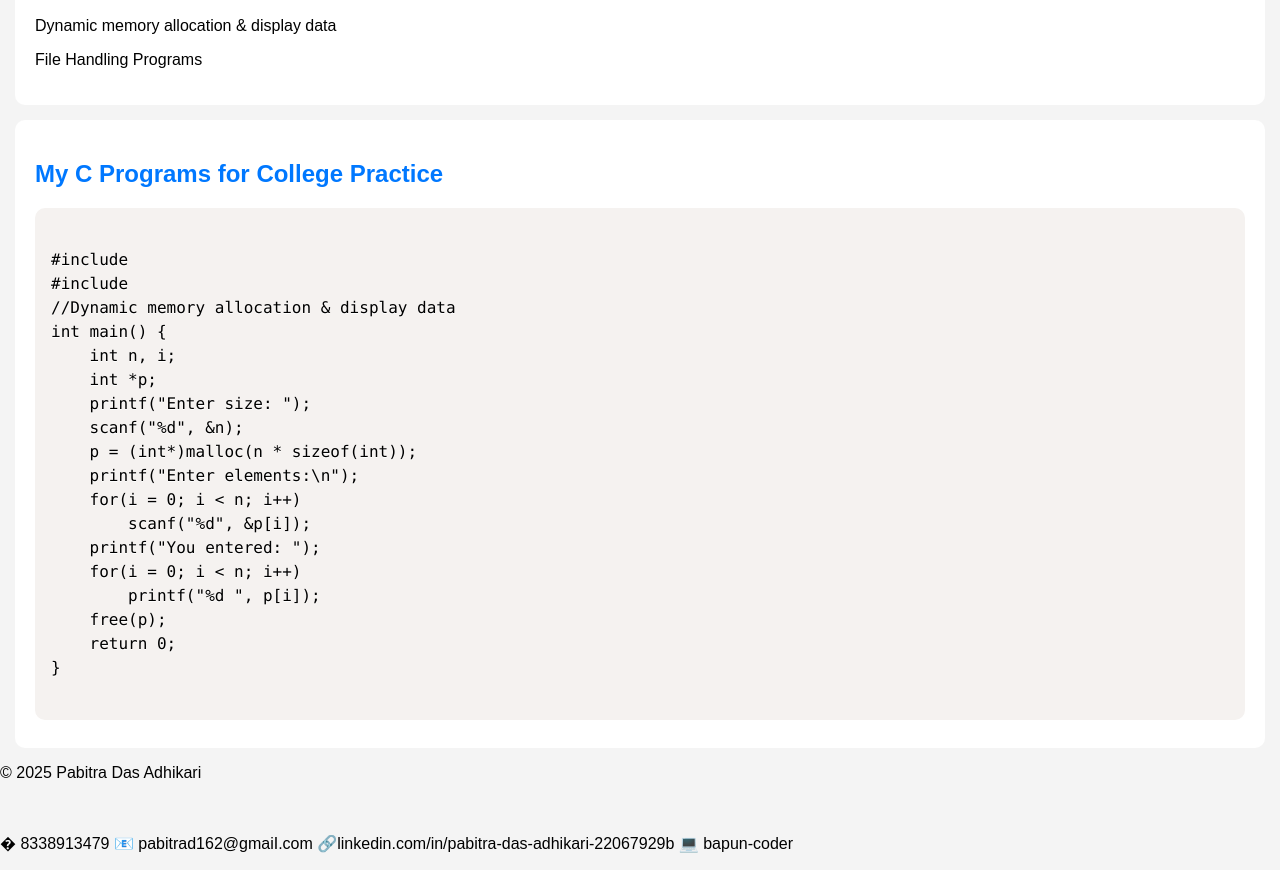
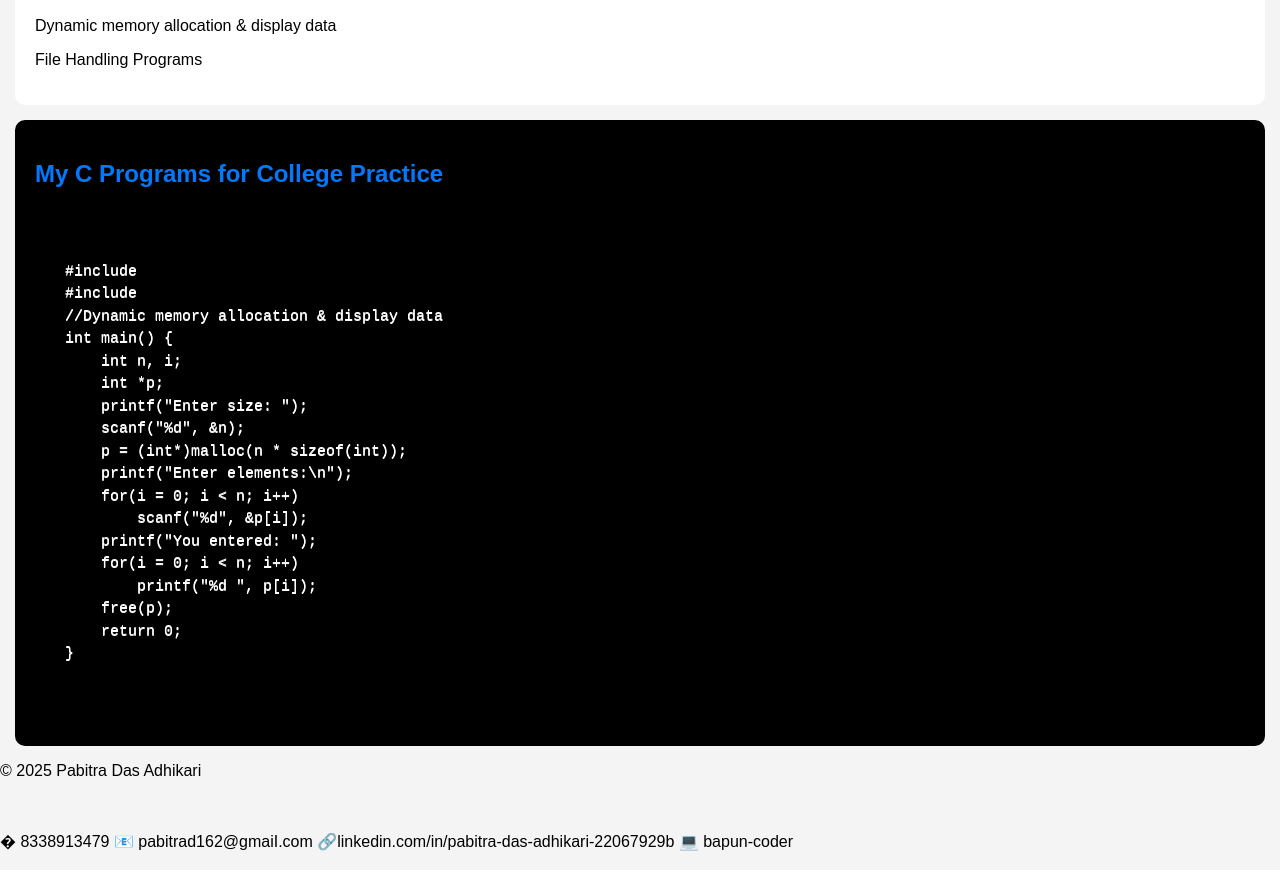
Before and after one commit to bapun-coder/bapun-coder.github.io, a plain HTML site: page index.html in a window 1280 px wide. Shown: the part 707-1577 px from the top of the page. Drawn offline with nearby package versions, Linux system fonts and the light colour scheme.

Commit message:
Update style.css

```diff
--- a/style.css
+++ b/style.css
@@ -29,18 +29,21 @@ h2 {
     color: #0078ff;
 }
 
-/* Code block styling */
-pre {
-    background-color: #000;   /* Black background */
-    color: #fff;              /* White text */
-    padding: 15px;
+/* Force dark code block */
+pre, pre code, code {
+    background-color: #000 !important;
+    color: #fff !important;
+    padding: 15px !important;
+    border-radius: 10px !important;
+    display: block !important;
+    overflow-x: auto !important;
+    font-size: 15px !important;
+    font-family: "Courier New", monospace !important;
+}
+    /* Make only the code section black */
+    section#code {
+    background-color: #000 !important;
+    color: #fff !important;
     border-radius: 10px;
-    overflow-x: auto;
-    font-size: 15px;
+    padding: 20px;
 }
-
-code {
-    background: none;         /* Remove white box */
-    color: inherit;           /* Same as pre text */
-    font-family: "Courier New", monospace;
-}
```
